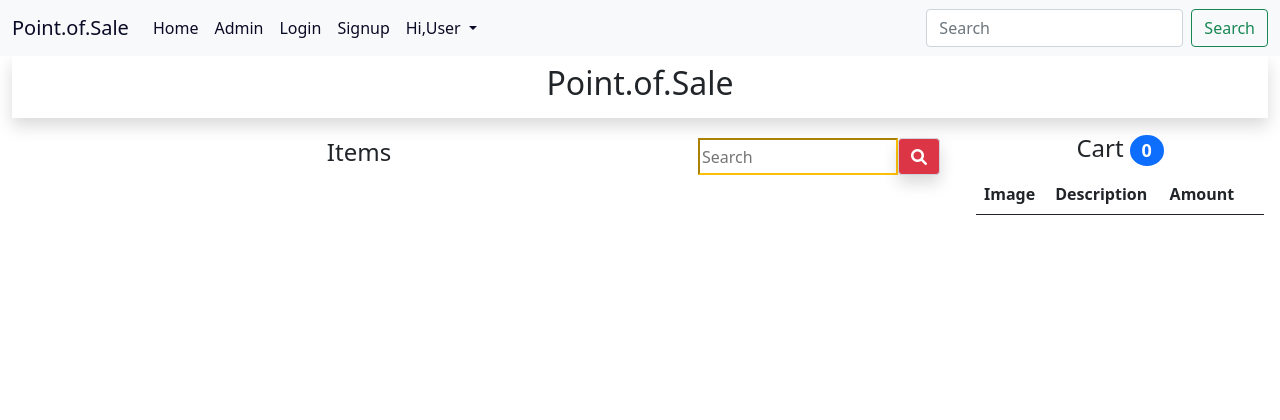
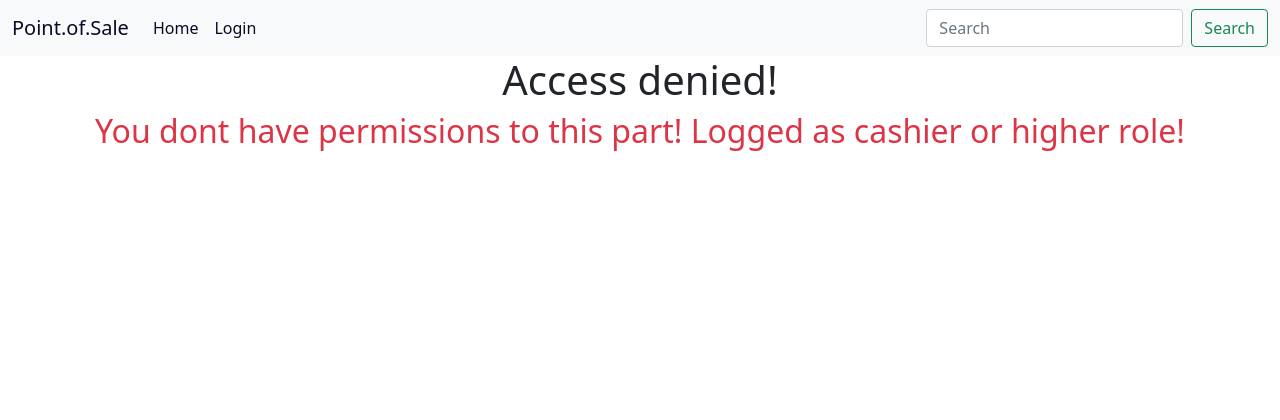
Before and after one commit to freetimezp/Point-Of-Sale, a PHP site: page / in a window 1280 px wide. Shown: the top 420 px of the page. After the commit the page ends 151 px from the top, so only its background shows below. Run offline with PHP 8.4, Linux system fonts and the light colour scheme; data that the repository does not hold is empty.

Commit message:
46. Point of sale. Set access to navbar.

```diff
--- a/app/controllers/home.php
+++ b/app/controllers/home.php
@@ -2,4 +2,9 @@
 
 defined("ABSPATH") ? '' : die();
 
-require views_path('home');
+if(Auth::access('cashier')) {
+    require views_path('home');
+}else{
+    Auth::setMessage('You dont have permissions to this part! Logged as cashier or higher role!');
+    require views_path('auth/denied');
+}
--- a/app/models/Auth.php
+++ b/app/models/Auth.php
@@ -10,7 +10,7 @@ class Auth
         return 'Hi, User';
     }
 
-    public static function lpgged_in() {
+    public static function logged_in() {
         if(!empty($_SESSION['USER'])) {
             $db = new Database();
             if($db->query("SELECT * FROM users WHERE email = :email LIMIT 1", ['email' => $_SESSION['USER']['email']])) {
--- a/app/views/includes/navbar.view.php
+++ b/app/views/includes/navbar.view.php
@@ -9,18 +9,27 @@
                 <li class="nav-item">
                     <a class="nav-link active" aria-current="page" href="index.php?page_name=home">Home</a>
                 </li>
+
+                <?php if(Auth::access('supervisor')): ?>
                     <li class="nav-item">
                         <a class="nav-link" href="index.php?page_name=admin">Admin</a>
                     </li>
+                <?php endif; ?>
+
+                <?php if(Auth::access('admin')): ?>
+                    <li class="nav-item">
+                        <a class="nav-link" href="index.php?page_name=signup">Create user</a>
+                    </li>
+                <?php endif; ?>
+
+                <?php if(!Auth::logged_in()): ?>
                     <li class="nav-item">
                         <a class="nav-link" href="index.php?page_name=login">Login</a>
                     </li>
-                <li class="nav-item">
-                    <a class="nav-link" href="index.php?page_name=signup">Signup</a>
-                </li>
+                <?php else: ?>
                     <li class="nav-item dropdown">
                         <a class="nav-link dropdown-toggle" href="#" id="navbarDropdown" role="button" data-bs-toggle="dropdown" aria-expanded="false">
-                        <?=!empty($_SESSION['USER'])?auth('username'):'Hi,User';?>
+                            <span><?=auth('username');?></span><span>(<?=Auth::get('role');?>)</span>
                         </a>
                         <ul class="dropdown-menu" aria-labelledby="navbarDropdown">
                             <li><a class="dropdown-item" href="index.php?page_name=profile">Profile</a></li>
@@ -29,6 +38,7 @@
                             <li><a class="dropdown-item" href="index.php?page_name=logout">Logout</a></li>
                         </ul>
                     </li>
+                <?php endif; ?>
             </ul>
             <form class="d-flex" role="search">
                 <input class="form-control me-2" type="search" placeholder="Search" aria-label="Search">
```
Also changed, not shown: app/controllers/signup.php (+6 -1 lines). Lines whose indentation alone changed are shown as unchanged.
